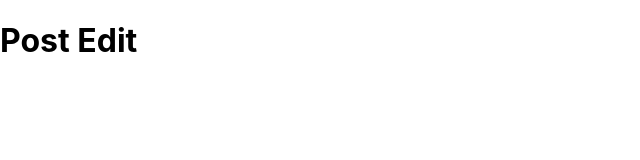
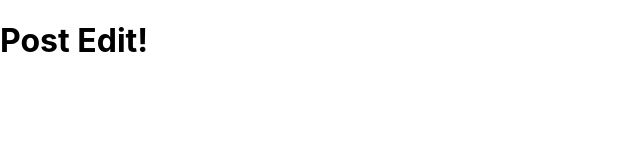
Before and after one commit to SEANsomething/Help_Me_Board, a React (Create React App) app: page /post/edit/1 in a window 1280 px wide. Shown: the top 160 px of the page, without its empty margins (0-640 px from the left). Built offline with nearby package versions, Linux system fonts and the light colour scheme; the HTML template or start-up script is replaced by a standard one.

Commit message:
느낌표추가

```diff
--- a/src/pages/posts/edit.jsx
+++ b/src/pages/posts/edit.jsx
@@ -1,5 +1,5 @@
 export default function PostEdit() {
 	return <>
-		<h1>Post Edit</h1>
+		<h1>Post Edit!</h1>
 	</>;
 }
```
